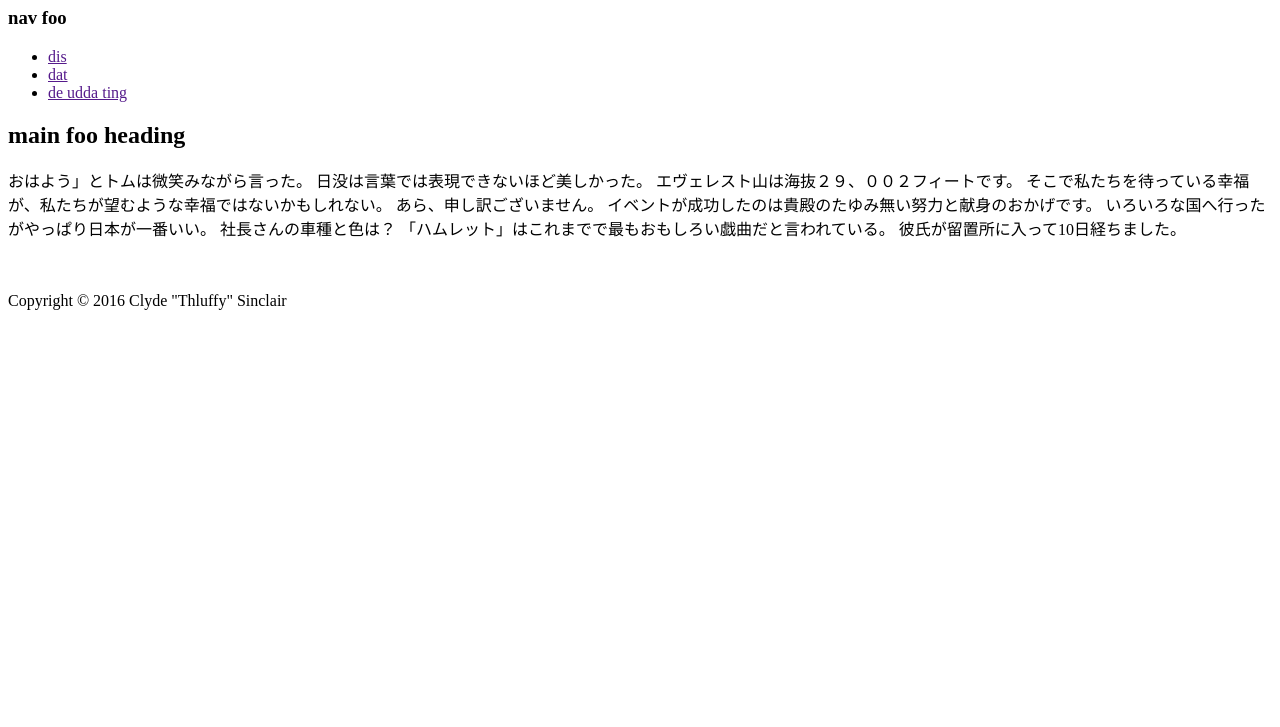
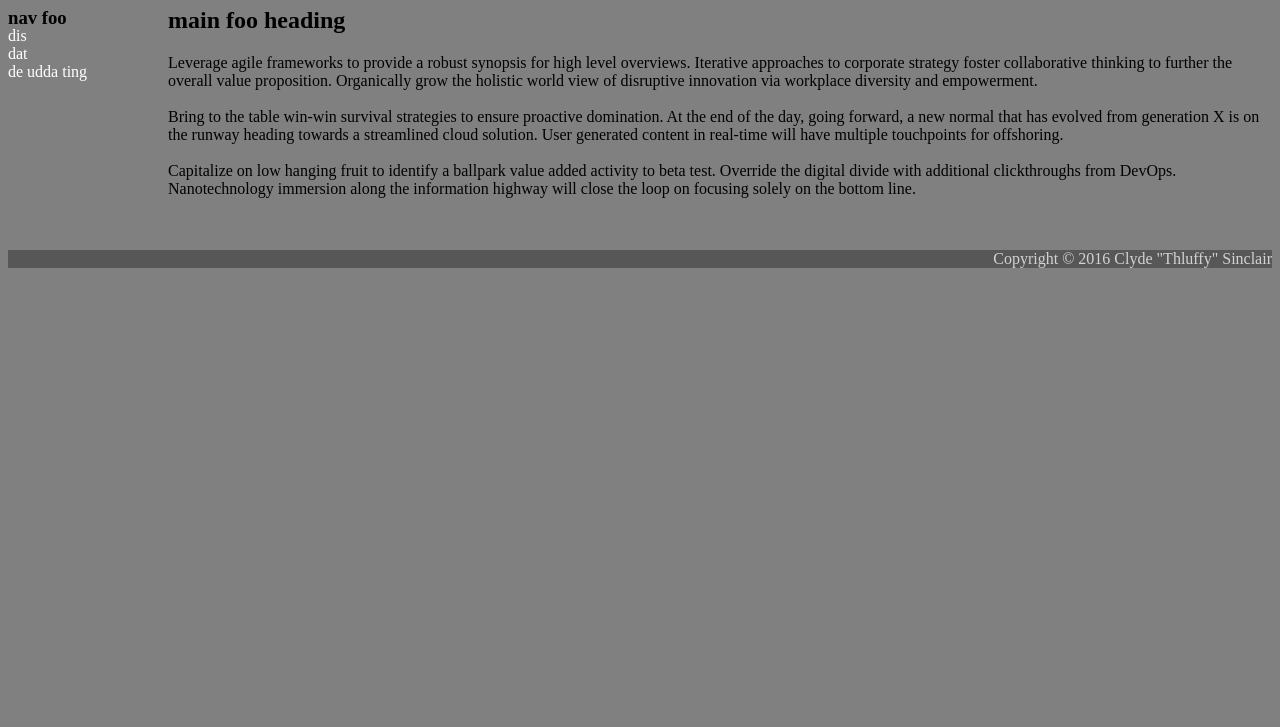
Before and after one commit to weiwenzhou/Softdev, a plain HTML site: page 20_css3ways/1_inline/index.html in a window 1280 px wide. Shown: the part 73-800 px from the top of the page. Drawn offline with Linux system fonts and the light colour scheme.

Commit message:
finish inline css

```diff
--- a/20_css3ways/1_inline/index.html
+++ b/20_css3ways/1_inline/index.html
@@ -1,28 +1,47 @@
 <!DOCTYPE html>
 <!-- WORK FILE for CSS -->
+<!-- Wei Wen Zhou and Jason Tung -->
+<!-- SoftDev1 pd8 -->
+<!-- K<20> -- Comic Sans Syndrome -->
+<!-- 2018-11-4 -->
+
+<!-- LOREN IPSUM SITE: CORPORATE IPSUM @ http://www.cipsum.com/ -->
 
 <html>
   <head>
     <title>foo title</title>
   </head>
 
-  <body>
-    <h1>foo heading 1</h1>
-    <h3>nav foo</h3>
-    <ul>
-      <li><a href="">dis</a></li>
-      <li><a href="">dat</a></li>
-      <li><a href="">de udda ting</a></li>
+  <body style="background-color: gray; font-family: Times New Roman, Times, serif">
+    <h1 style="text-align:center; background-color:lightgray">foo heading 1</h1>
+    <h3 style="width: 160px; list-style-type:none; padding: 0; margin: 0; position: fixed">nav foo</h3>
+    <ul style="width: 160px; list-style-type:none; padding: 0; padding-top: 20px; margin: 0; position: fixed">
+      <li><a href="" style="text-decoration: none; color: white">dis</a></li>
+      <li><a href="" style="text-decoration: none; color: white">dat</a></li>
+      <li><a href="" style="text-decoration: none; color: white">de udda ting</a></li>
     </ul>
-    <h2>main foo heading</h2>
-    <p>
-      おはよう」とトムは微笑みながら言った。 日没は言葉では表現できないほど美しかった。 エヴェレスト山は海抜２９、００２フィートです。 そこで私たちを待っている幸福が、私たちが望むような幸福ではないかもしれない。 あら、申し訳ございません。 イベントが成功したのは貴殿のたゆみ無い努力と献身のおかげです。 いろいろな国へ行ったがやっぱり日本が一番いい。 社長さんの車種と色は？ 「ハムレット」はこれまでで最もおもしろい戯曲だと言われている。 彼氏が留置所に入って10日経ちました。
+    <h2 style="margin-left: 160px">main foo heading</h2>
+    <p style="margin-left: 160px">
+        Leverage agile frameworks to provide a robust synopsis for high level overviews.
+        Iterative approaches to corporate strategy foster collaborative thinking to
+        further the overall value proposition. Organically grow the holistic world view
+        of disruptive innovation via workplace diversity and empowerment.
+        <br> <br>
+        Bring to the table win-win survival strategies to ensure proactive domination. At
+        the end of the day, going forward, a new normal that has evolved from generation
+        X is on the runway heading towards a streamlined cloud solution. User generated
+        content in real-time will have multiple touchpoints for offshoring.
+        <br> <br>
+        Capitalize on low hanging fruit to identify a ballpark value added activity to
+        beta test. Override the digital divide with additional clickthroughs from DevOps.
+        Nanotechnology immersion along the information highway will close the loop on
+        focusing solely on the bottom line.
     </p>
 
       <br>
       <br>
 
-      Copyright &copy; 2016 Clyde "Thluffy" Sinclair
+      <footer style="text-align:right; background-color:#575757; color: lightgray"> Copyright &copy; 2016 Clyde "Thluffy" Sinclair </footer>
 
   </body>
 
```
